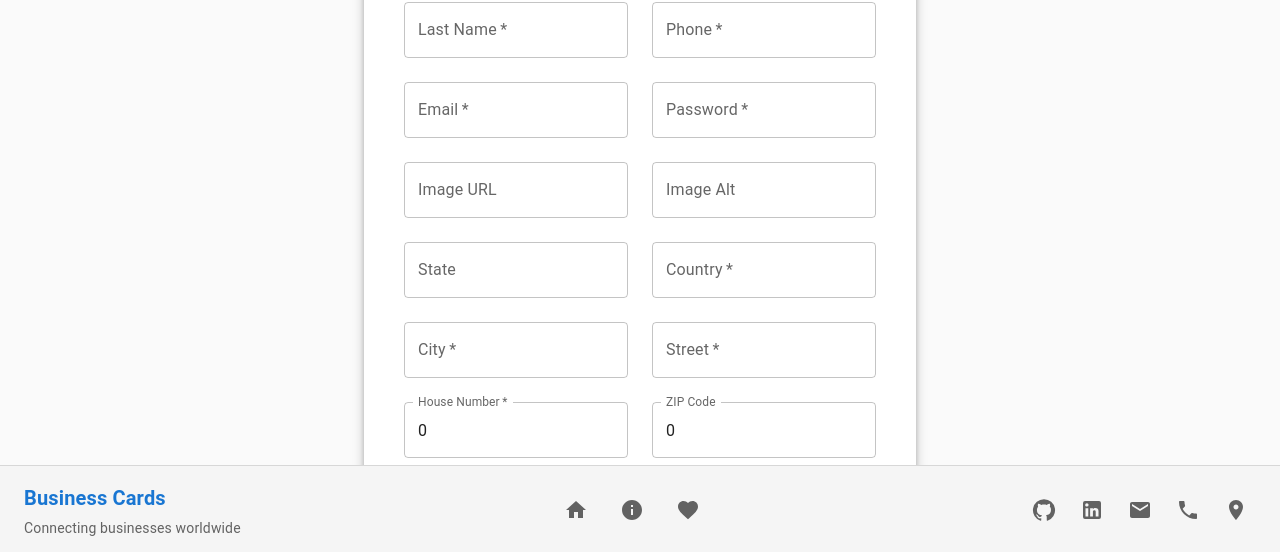
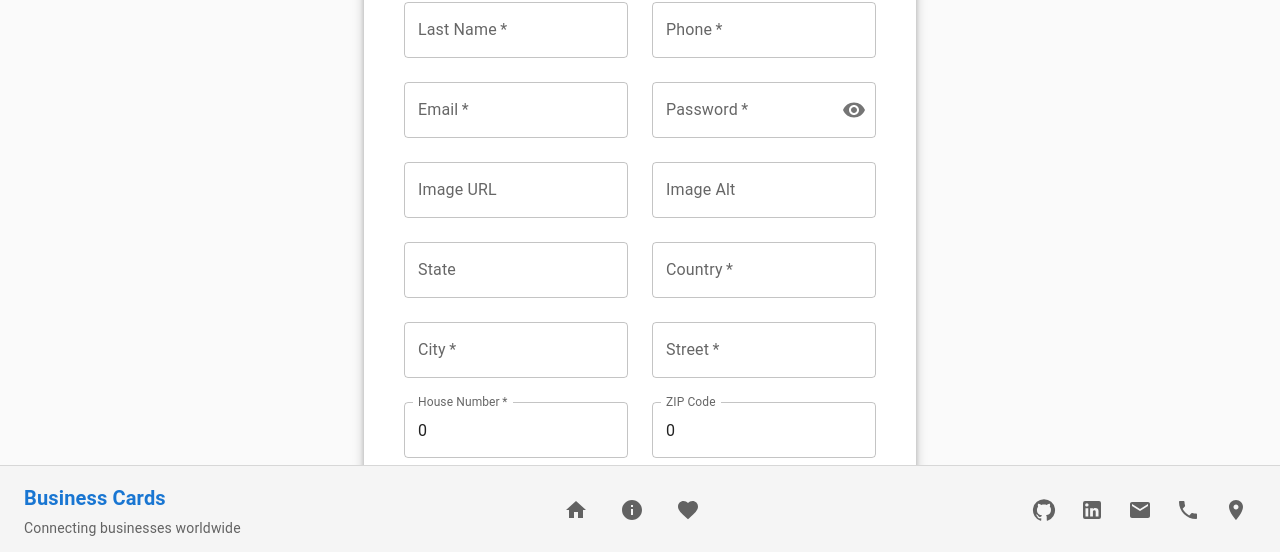
Before and after one commit to boris2024-spec/cards-proj-Boris-main-main, a React (Vite) app: page /like-cards in a window 1280 px wide. Both pictures are taken after a click on the button "Register". Shown: the part 246-798 px from the top of the page. Built offline with nearby package versions, Linux system fonts and the light colour scheme.

Commit message:
feat: Добавить поддержку кода администратора в форму регистрации и нормализацию данных пользователя

```diff
--- a/src/users/components/RegisterForm.jsx
+++ b/src/users/components/RegisterForm.jsx
@@ -3,9 +3,12 @@ import {
   FormControlLabel,
   Checkbox,
   TextField,
-  Container
+  Container,
+  InputAdornment,
+  IconButton
 } from "@mui/material";
-import { useEffect } from "react";
+import { Visibility, VisibilityOff } from "@mui/icons-material";
+import { useEffect, useState } from "react";
 
 import useForm from "../../hooks/useForm";
 import Form from "../../components/Form";
@@ -46,12 +49,24 @@ function RegisterForm() {
   const navigate = useNavigate();
   const { isDark } = useTheme();
   const snack = useSnack();
+  const [showAdminCode, setShowAdminCode] = useState(false);
+  const [showPassword, setShowPassword] = useState(false);
 
   const { formDetails, errors, handleChange, handleSubmit, reset } = useForm(
     initialSignupForm,
     signupSchema,
     (userDetails) => handleSignup(userDetails, navigate, snack)
   );
+
+  // Toggle admin code visibility
+  const handleClickShowAdminCode = () => {
+    setShowAdminCode(!showAdminCode);
+  };
+
+  // Toggle password visibility
+  const handleClickShowPassword = () => {
+    setShowPassword(!showPassword);
+  };
 
   // Log current isBusiness state on each render
   console.log('RegisterForm render - formDetails.isBusiness:', formDetails.isBusiness);
@@ -156,12 +171,25 @@ function RegisterForm() {
               label="Password"
               fullWidth
               variant="outlined"
-              type="password"
+              type={showPassword ? "text" : "password"}
               error={Boolean(errors.password)}
               helperText={errors.password}
               onChange={handleChange}
               value={formDetails.password}
               required
+              InputProps={{
+                endAdornment: (
+                  <InputAdornment position="end">
+                    <IconButton
+                      aria-label="toggle password visibility"
+                      onClick={handleClickShowPassword}
+                      edge="end"
+                    >
+                      {showPassword ? <VisibilityOff /> : <Visibility />}
+                    </IconButton>
+                  </InputAdornment>
+                ),
+              }}
             />
           </Grid>
 
@@ -273,6 +301,34 @@ function RegisterForm() {
             />
           </Grid>
 
+          <Grid size={{ xs: 12, sm: 6 }}>
+            <TextField
+              name="adminCode"
+              label="Admin Code (Optional)"
+              fullWidth
+              variant="outlined"
+              type={showAdminCode ? "text" : "password"}
+              error={Boolean(errors.adminCode)}
+              helperText={errors.adminCode || "Enter admin code if you want admin privileges"}
+              onChange={handleChange}
+              value={formDetails.adminCode}
+
+              InputProps={{
+                endAdornment: (
+                  <InputAdornment position="end">
+                    <IconButton
+                      aria-label="toggle admin code visibility"
+                      onClick={handleClickShowAdminCode}
+                      edge="end"
+                    >
+                      {showAdminCode ? <VisibilityOff /> : <Visibility />}
+                    </IconButton>
+                  </InputAdornment>
+                ),
+              }}
+            />
+          </Grid>
+
           <Grid size={{ xs: 12, sm: 6 }} sx={{ display: 'flex', justifyContent: 'flex-start' }}>
             <FormControlLabel
               control={
--- a/src/users/helpers/initialForms/initialSignupForm.js
+++ b/src/users/helpers/initialForms/initialSignupForm.js
@@ -14,6 +14,7 @@ const initialSignupForm = {
   houseNumber: 0,
   zip: 0,
   isBusiness: false,
+  adminCode: "",
 };
 
 export default initialSignupForm;
--- a/src/users/helpers/normalization/normalizeUser.js
+++ b/src/users/helpers/normalization/normalizeUser.js
@@ -24,6 +24,11 @@ const normalizeUser = (userDetails) => {
     isAdmin: userDetails.isAdmin || false, // Add isAdmin field with default false
   };
 
+  // Add adminCode only if it's provided and not empty
+  if (userDetails.adminCode && userDetails.adminCode.trim() !== "") {
+    userDetailsForServer.adminCode = userDetails.adminCode;
+  }
+
   return userDetailsForServer;
 };
 
--- a/src/users/models/signupSchema.js
+++ b/src/users/models/signupSchema.js
@@ -37,6 +37,7 @@ const signupSchema = {
   zip: Joi.number(),
   isBusiness: Joi.boolean().required(),
   isAdmin: Joi.boolean().allow(false), // Add isAdmin field, defaults to false
+  adminCode: Joi.string().allow(""), // Optional admin code for admin registration
 };
 
 export default signupSchema;
```
